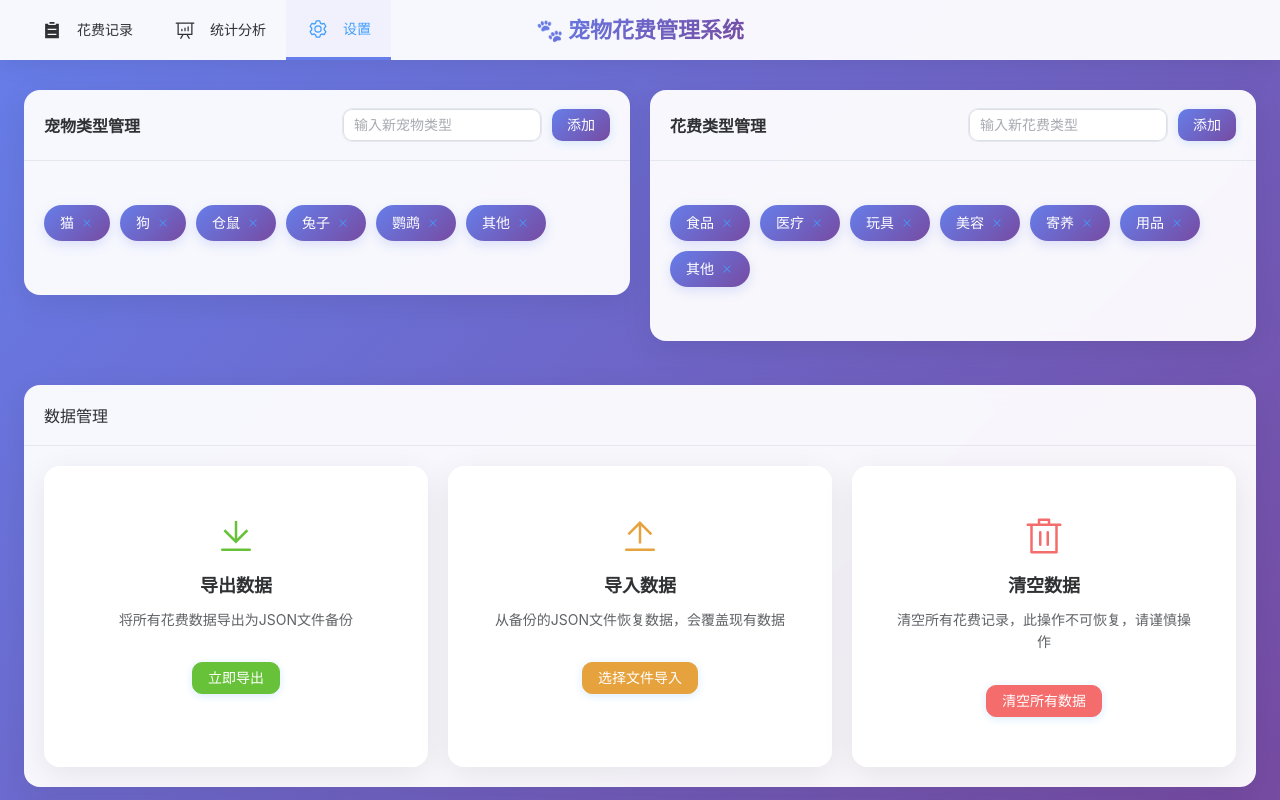
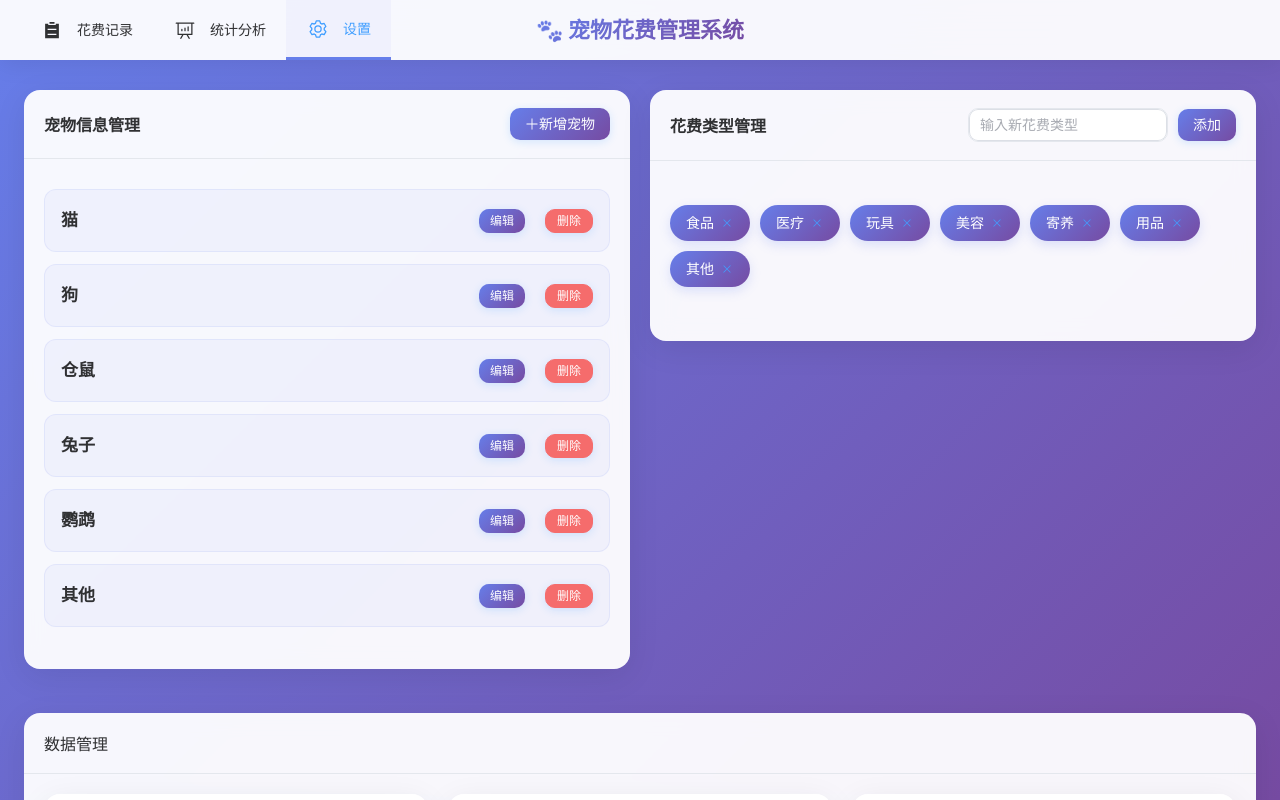
Before and after one commit to tmoon816/pet_cost, a Vue app: page /#/settings in a window 1280 px wide. Shown: the top 800 px of the page. Built offline with nearby package versions, Linux system fonts and the light colour scheme.

Commit message:
✨ 新增宠物信息管理功能+修复路由切换bug

```diff
--- a/src/stores/costStore.js
+++ b/src/stores/costStore.js
@@ -3,7 +3,15 @@ import { defineStore } from 'pinia'
 export const useCostStore = defineStore('cost', {
   state: () => ({
     costList: [],
-    petList: ['猫', '狗', '仓鼠', '兔子', '鹦鹉', '其他'],
+    // 升级宠物数据结构：支持名字、主人、备注等信息
+    petList: [
+      { id: '1', name: '猫', owner: '', remark: '', createTime: new Date().toISOString() },
+      { id: '2', name: '狗', owner: '', remark: '', createTime: new Date().toISOString() },
+      { id: '3', name: '仓鼠', owner: '', remark: '', createTime: new Date().toISOString() },
+      { id: '4', name: '兔子', owner: '', remark: '', createTime: new Date().toISOString() },
+      { id: '5', name: '鹦鹉', owner: '', remark: '', createTime: new Date().toISOString() },
+      { id: '6', name: '其他', owner: '', remark: '', createTime: new Date().toISOString() }
+    ],
     costTypeList: ['食品', '医疗', '玩具', '美容', '寄养', '用品', '其他']
   }),
   getters: {
@@ -19,10 +27,12 @@ export const useCostStore = defineStore('cost', {
     costByPet: (state) => {
       const result = {}
       state.costList.forEach(item => {
-        if (!result[item.pet]) {
-          result[item.pet] = 0
+        const pet = state.petList.find(p => p.id === item.pet)
+        const petName = pet ? pet.name : item.pet
+        if (!result[petName]) {
+          result[petName] = 0
         }
-        result[item.pet] += item.amount
+        result[petName] += item.amount
       })
       return Object.entries(result).map(([name, value]) => ({
         name,
@@ -57,21 +67,58 @@ export const useCostStore = defineStore('cost', {
         month,
         value: parseFloat(value.toFixed(2))
       }))
+    },
+    // 根据宠物id获取宠物名称
+    getPetNameById: (state) => (id) => {
+      const pet = state.petList.find(p => p.id === id)
+      return pet ? pet.name : id
     }
   },
   actions: {
     // 初始化从localStorage加载数据
     initData() {
       const saved = localStorage.getItem('pet_cost_list')
+      const savedPets = localStorage.getItem('pet_pet_list')
+
+      // 加载宠物数据
+      if (savedPets) {
+        this.petList = JSON.parse(savedPets)
+      } else {
+        // 兼容旧版数据：把字符串数组转成对象数组
+        if (Array.isArray(this.petList) && typeof this.petList[0] === 'string') {
+          this.petList = this.petList.map((name, index) => ({
+            id: String(index + 1),
+            name,
+            owner: '',
+            remark: '',
+            createTime: new Date().toISOString()
+          }))
+        }
+        this.savePetData()
+      }
+
+      // 加载花费数据
       if (saved) {
         this.costList = JSON.parse(saved)
+
+        // 兼容旧版花费数据：宠物是字符串的，自动匹配id
+        this.costList = this.costList.map(item => {
+          if (typeof item.pet === 'string') {
+            const pet = this.petList.find(p => p.name === item.pet)
+            if (pet) {
+              item.pet = pet.id
+            }
+          }
+          return item
+        })
+        this.saveData()
       } else {
         // 初始化一些示例数据
         this.costList = [
           {
             id: 1,
             date: '2026-05-01',
-            pet: '猫',
+            pet: '1',
             type: '食品',
             amount: 128.5,
             remark: '买了一袋猫粮'
@@ -79,7 +126,7 @@ export const useCostStore = defineStore('cost', {
           {
             id: 2,
             date: '2026-05-05',
-            pet: '狗',
+            pet: '2',
             type: '美容',
             amount: 88,
             remark: '洗澡剪毛'
@@ -87,7 +134,7 @@ export const useCostStore = defineStore('cost', {
           {
             id: 3,
             date: '2026-05-10',
-            pet: '猫',
+            pet: '1',
             type: '医疗',
             amount: 320,
             remark: '体检打疫苗'
@@ -95,7 +142,7 @@ export const useCostStore = defineStore('cost', {
           {
             id: 4,
             date: '2026-05-15',
-            pet: '仓鼠',
+            pet: '3',
             type: '用品',
             amount: 45.9,
             remark: '买了新的木屑和跑轮'
@@ -103,7 +150,7 @@ export const useCostStore = defineStore('cost', {
           {
             id: 5,
             date: '2026-05-20',
-            pet: '狗',
+            pet: '2',
             type: '食品',
             amount: 158,
             remark: '买了两袋狗粮'
@@ -112,9 +159,13 @@ export const useCostStore = defineStore('cost', {
         this.saveData()
       }
     },
-    // 保存数据到localStorage
+    // 保存花费数据到localStorage
     saveData() {
       localStorage.setItem('pet_cost_list', JSON.stringify(this.costList))
+    },
+    // 保存宠物数据到localStorage
+    savePetData() {
+      localStorage.setItem('pet_pet_list', JSON.stringify(this.petList))
     },
     // 添加花费
     addCost(cost) {
@@ -135,15 +186,36 @@ export const useCostStore = defineStore('cost', {
       this.costList = this.costList.filter(item => item.id !== id)
       this.saveData()
     },
-    // 添加宠物类型
-    addPet(petName) {
-      if (!this.petList.includes(petName)) {
-        this.petList.push(petName)
+    // 添加宠物
+    addPet(petData) {
+      const newPet = {
+        id: String(Date.now()),
+        name: petData.name,
+        owner: petData.owner || '',
+        remark: petData.remark || '',
+        createTime: new Date().toISOString()
+      }
+      this.petList.push(newPet)
+      this.savePetData()
+      return newPet
+    },
+    // 更新宠物
+    updatePet(id, petData) {
+      const index = this.petList.findIndex(p => p.id === id)
+      if (index !== -1) {
+        this.petList[index] = { ...this.petList[index], ...petData }
+        this.savePetData()
       }
     },
-    // 删除宠物类型
-    deletePet(petName) {
-      this.petList = this.petList.filter(item => item !== petName)
+    // 删除宠物
+    deletePet(petId) {
+      // 检查是否有花费记录使用该宠物
+      const hasUsed = this.costList.some(item => item.pet === petId)
+      if (hasUsed) {
+        throw new Error('该宠物已有花费记录，无法删除')
+      }
+      this.petList = this.petList.filter(item => item.id !== petId)
+      this.savePetData()
     },
     // 添加花费类型
     addCostType(typeName) {
--- a/src/views/Settings.vue
+++ b/src/views/Settings.vue
@@ -1,40 +1,72 @@
 <script setup>
-import { ref } from 'vue'
+import { ref, reactive } from 'vue'
 import { useCostStore } from '@/stores/costStore'
 import { ElMessage, ElMessageBox, ElInput } from 'element-plus'
 
 const store = useCostStore()
 
-const newPetName = ref('')
 const newTypeName = ref('')
+const petDialogVisible = ref(false)
+const isPetEdit = ref(false)
+const currentPetId = ref(null)
+const petForm = reactive({
+  name: '',
+  owner: '',
+  remark: ''
+})
 
-// 添加宠物类型
-const handleAddPet = async () => {
-  if (!newPetName.value.trim()) {
+// 打开新增宠物对话框
+const handleAddPet = () => {
+  isPetEdit.value = false
+  currentPetId.value = null
+  petForm.name = ''
+  petForm.owner = ''
+  petForm.remark = ''
+  petDialogVisible.value = true
+}
+
+// 打开编辑宠物对话框
+const handleEditPet = (pet) => {
+  isPetEdit.value = true
+  currentPetId.value = pet.id
+  petForm.name = pet.name
+  petForm.owner = pet.owner
+  petForm.remark = pet.remark
+  petDialogVisible.value = true
+}
+
+// 提交宠物表单
+const handleSubmitPet = () => {
+  if (!petForm.name.trim()) {
     ElMessage.warning('请输入宠物名称')
     return
   }
-  if (store.petList.includes(newPetName.value.trim())) {
-    ElMessage.warning('该宠物类型已经存在')
+
+  // 检查名字是否重复
+  const exists = store.petList.some(p =>
+    p.name === petForm.name.trim() && p.id !== currentPetId.value
+  )
+  if (exists) {
+    ElMessage.warning('该宠物名称已经存在')
     return
   }
 
-  store.addPet(newPetName.value.trim())
-  ElMessage.success('添加成功')
-  newPetName.value = ''
+  if (isPetEdit.value) {
+    store.updatePet(currentPetId.value, petForm)
+    ElMessage.success('宠物信息更新成功')
+  } else {
+    store.addPet(petForm)
+    ElMessage.success('宠物添加成功')
   }
 
-// 删除宠物类型
-const handleDeletePet = (petName) => {
-  // 检查是否有花费记录使用该类型
-  const hasUsed = store.costList.some(item => item.pet === petName)
-  if (hasUsed) {
-    ElMessage.error('该宠物类型已有花费记录，无法删除')
-    return
+  petDialogVisible.value = false
 }
 
+// 删除宠物
+const handleDeletePet = (pet) => {
+  try {
     ElMessageBox.confirm(
-    `确定要删除宠物类型 "${petName}" 吗？`,
+      `确定要删除宠物 "${pet.name}" 吗？`,
       '提示',
       {
         confirmButtonText: '确定',
@@ -42,9 +74,12 @@ const handleDeletePet = (petName) => {
         type: 'warning'
       }
     ).then(() => {
-    store.deletePet(petName)
+      store.deletePet(pet.id)
       ElMessage.success('删除成功')
     }).catch(() => {})
+  } catch (error) {
+    ElMessage.error(error.message)
+  }
 }
 
 // 添加花费类型
@@ -131,6 +166,7 @@ const handleImport = (e) => {
             store.costTypeList = data.costTypeList
           }
           store.saveData()
+          store.savePetData()
           ElMessage.success('数据导入成功')
         }).catch(() => {})
       } else {
@@ -169,30 +205,29 @@ const handleClearAll = () => {
         <el-card shadow="hover" class="setting-card">
           <template #header>
             <div class="card-header">
-              <span>宠物类型管理</span>
-              <div style="display: flex; align-items: center">
-                <el-input
-                  v-model="newPetName"
-                  placeholder="输入新宠物类型"
-                  style="width: 200px; margin-right: 10px"
-                  @keyup.enter="handleAddPet"
-                />
-                <el-button type="primary" @click="handleAddPet">添加</el-button>
+              <span>宠物信息管理</span>
+              <el-button type="primary" @click="handleAddPet">
+                <el-icon><Plus /></el-icon>
+                新增宠物
+              </el-button>
+            </div>
+          </template>
+
+          <!-- 宠物列表 -->
+          <div class="pet-list">
+            <div v-for="pet in store.petList" :key="pet.id" class="pet-item">
+              <div class="pet-info">
+                <div class="pet-name">{{ pet.name }}</div>
+                <div class="pet-detail" v-if="pet.owner">主人：{{ pet.owner }}</div>
+                <div class="pet-detail" v-if="pet.remark">{{ pet.remark }}</div>
+              </div>
+              <div class="pet-actions">
+                <el-button size="small" type="primary" @click="handleEditPet(pet)">编辑</el-button>
+                <el-button size="small" type="danger" @click="handleDeletePet(pet)">删除</el-button>
               </div>
             </div>
-          </template>
-          <div class="tag-list">
-            <el-tag
-              v-for="pet in store.petList"
-              :key="pet"
-              closable
-              @close="handleDeletePet(pet)"
-              style="margin-right: 10px; margin-bottom: 10px"
-            >
-              {{ pet }}
-            </el-tag>
-            <div v-if="store.petList.length === 0" style="color: #909399; text-align: center; padding: 20px">
-              暂无宠物类型
+            <div v-if="store.petList.length === 0" class="empty-pet">
+              暂无宠物信息，点击右上角"新增宠物"添加吧~
             </div>
           </div>
         </el-card>
@@ -220,7 +255,6 @@ const handleClearAll = () => {
               :key="type"
               closable
               @close="handleDeleteType(type)"
-              style="margin-right: 10px; margin-bottom: 10px"
             >
               {{ type }}
             </el-tag>
@@ -285,12 +319,40 @@ const handleClearAll = () => {
       </template>
       <div style="padding: 20px">
         <h3>🐾 宠物花费管理系统</h3>
-        <p>版本：v1.0.0</p>
+        <p>版本：v1.1.0</p>
         <p>技术栈：Vue3 + Vite + Element Plus + Pinia + VueRouter4</p>
         <p>特性：纯前端实现，数据本地存储，无需后端服务，支持数据导入导出，图表统计分析</p>
         <p style="margin-top: 10px; color: #909399">数据存储在浏览器的localStorage中，清理浏览器数据会导致数据丢失，建议定期导出备份。</p>
       </div>
     </el-card>
+
+    <!-- 宠物信息编辑弹窗 -->
+    <el-dialog
+      v-model="petDialogVisible"
+      :title="isPetEdit ? '编辑宠物信息' : '新增宠物'"
+      width="500px"
+      :before-close="() => petDialogVisible = false"
+    >
+      <el-form label-width="80px">
+        <el-form-item label="宠物名称" required>
+          <el-input v-model="petForm.name" placeholder="请输入宠物名称" />
+        </el-form-item>
+        <el-form-item label="主人姓名">
+          <el-input v-model="petForm.owner" placeholder="请输入主人姓名（可选）" />
+        </el-form-item>
+        <el-form-item label="备注">
+          <el-input v-model="petForm.remark" type="textarea" :rows="3" placeholder="请输入备注信息（可选）" />
+        </el-form-item>
+      </el-form>
+      <template #footer>
+        <span class="dialog-footer">
+          <el-button @click="petDialogVisible = false">取消</el-button>
+          <el-button type="primary" @click="handleSubmitPet">
+            确定
+          </el-button>
+        </span>
+      </template>
+    </el-dialog>
   </div>
 </template>
 
@@ -342,13 +404,56 @@ const handleClearAll = () => {
   font-size: 18px;
   font-weight: 700;
   margin-bottom: 12px;
-  color: #303133;
+  color: #303333;
 }
 .data-desc {
   color: #606266;
   font-size: 14px;
   line-height: 1.6;
   margin-bottom: 16px;
+}
+
+/* 宠物列表样式 */
+.pet-list {
+  padding: 10px 0;
+}
+.pet-item {
+  display: flex;
+  justify-content: space-between;
+  align-items: center;
+  padding: 16px;
+  margin-bottom: 12px;
+  background: rgba(102, 126, 234, 0.05);
+  border-radius: 12px;
+  border: 1px solid rgba(102, 126, 234, 0.1);
+  transition: all 0.3s ease;
+}
+.pet-item:hover {
+  background: rgba(102, 126, 234, 0.08);
+  transform: translateX(4px);
+}
+.pet-info {
+  flex: 1;
+}
+.pet-name {
+  font-size: 17px;
+  font-weight: 600;
+  color: #303133;
+  margin-bottom: 4px;
+}
+.pet-detail {
+  font-size: 13px;
+  color: #606266;
+  margin-top: 2px;
+}
+.pet-actions {
+  display: flex;
+  gap: 8px;
+}
+.empty-pet {
+  text-align: center;
+  padding: 40px 20px;
+  color: #909399;
 }
 
 /* 响应式适配 */
@@ -371,5 +476,14 @@ const handleClearAll = () => {
   .card-header .el-button {
     width: 100%;
   }
+  .pet-item {
+    flex-direction: column;
+    align-items: flex-start;
+  }
+  .pet-actions {
+    margin-top: 12px;
+    width: 100%;
+    justify-content: flex-end;
+  }
 }
 </style>
```
Also changed, not shown: src/views/CostList.vue (+17 -4 lines). Lines whose indentation alone changed are shown as unchanged.
